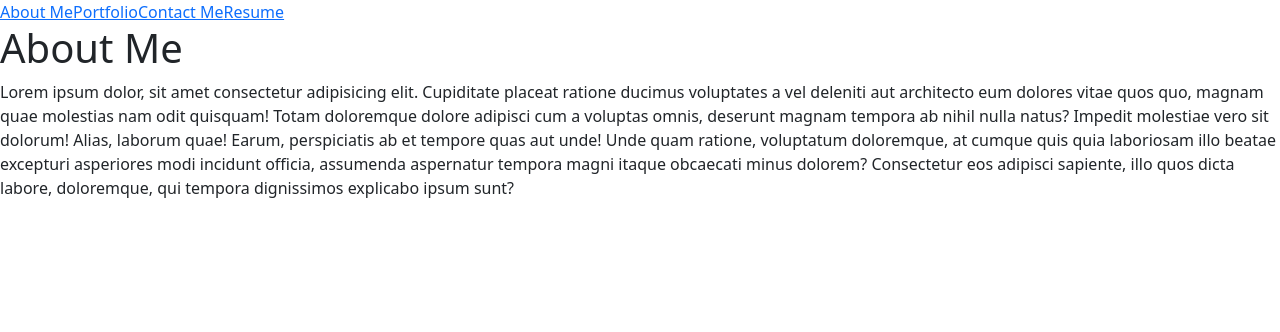
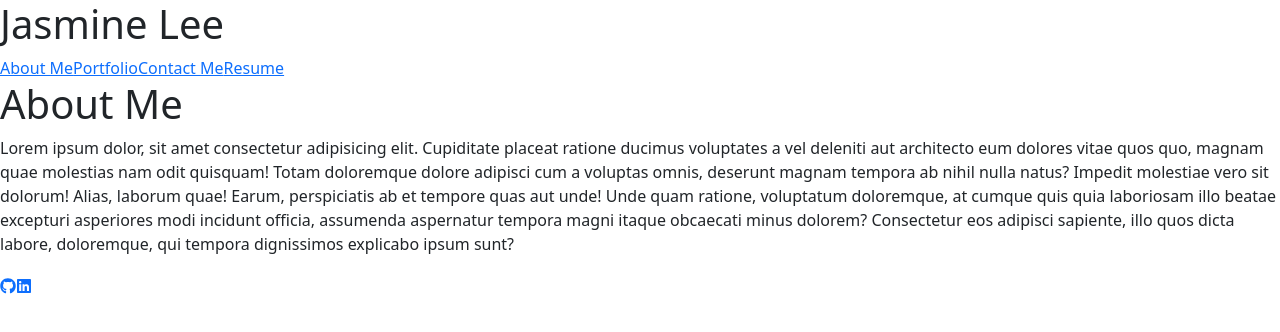
Before and after one commit to Jasmineleeyt/portfolio-v2, a React (Vite) app: page / in a window 1280 px wide. Shown: the top 332 px of the page. Built offline with nearby package versions, Linux system fonts and the light colour scheme.

Commit message:
Updated App.jsx to render header and footer

```diff
--- a/src/App.jsx
+++ b/src/App.jsx
@@ -1,7 +1,7 @@
 // import './App.css'
-// import Header from './components/Header';
-import Navigation from './components/Navigation';
-// import Footer from './components/Footer/Footer';
+import Header from './components/Header/Header';
+// import Navigation from './components/Navigation';
+import Footer from './components/Footer/Footer';
 // import About from './components/About';
 // import Portfolio from './components/Portfolio';
 // import Contact from './components/Contact/Contact';
@@ -12,8 +12,9 @@
 function App() {
   return (
     <>
-      <Navigation />
-      <Outlet/>
+      <Header />
+      <Outlet />
+      <Footer />
     </>
   );
 }
```
